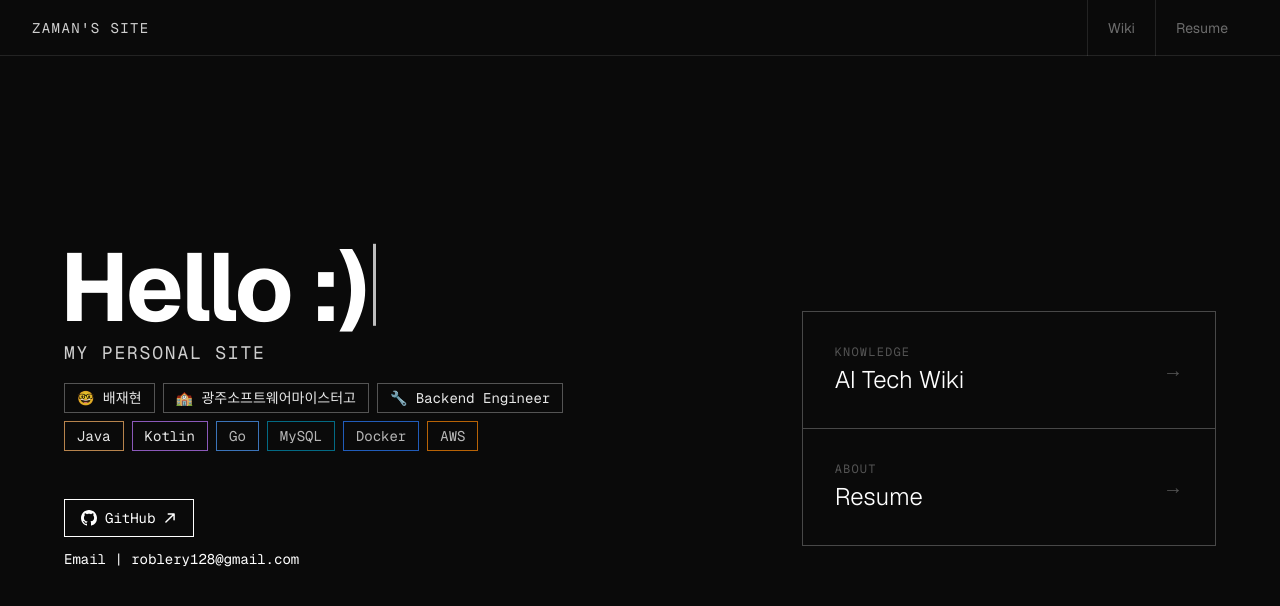
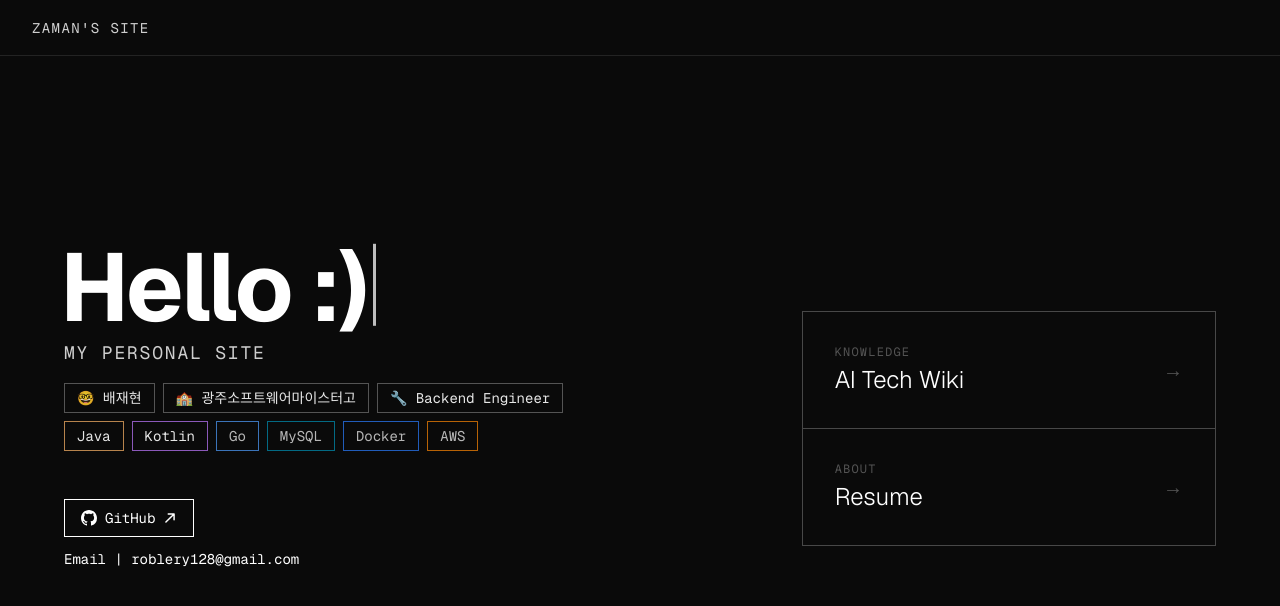
Before and after one commit to ZaMan0806/zamansite, a Next.js app: page / in a window 1280 px wide. Shown: the top 606 px of the page. Built offline with nearby package versions, Linux system fonts and the light colour scheme.

Commit message:
헤더 내비케이션 삭제

```diff
--- a/components/Nav.tsx
+++ b/components/Nav.tsx
@@ -13,28 +13,6 @@ export default function Nav({ active }: NavProps) {
       >
         ZaMan&apos;s SITE
       </Link>
-      <div className="flex items-center">
-        <Link
-          href="/wiki"
-          className={`text-sm px-5 h-14 flex items-center border-l border-white/10 transition-colors ${
-            active === "wiki"
-              ? "text-white"
-              : "text-white/40 hover:text-white"
-          }`}
-        >
-          Wiki
-        </Link>
-        <Link
-          href="/resume"
-          className={`text-sm px-5 h-14 flex items-center border-l border-white/10 transition-colors ${
-            active === "resume"
-              ? "text-white"
-              : "text-white/40 hover:text-white"
-          }`}
-        >
-          Resume
-        </Link>
-      </div>
     </nav>
   );
 }
```
